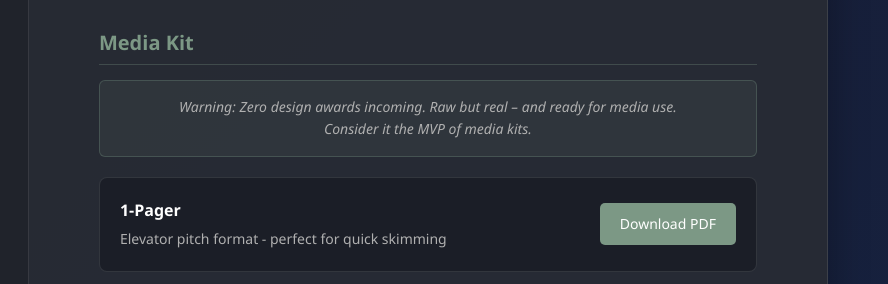
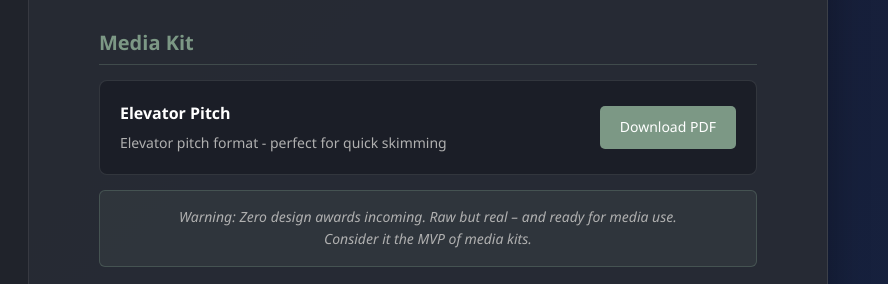
Before and after one commit to adamkorga/adamkorga.github.io, a plain HTML site: page index.html in a window 1280 px wide. Both pictures are taken after a click on the button "MEDIA KIT". Shown: the part 414-698 px from the top of the page, 392-1280 px from the left. Drawn offline with Linux system fonts and the light colour scheme.

Commit message:
Added landing page and better quick pitch

```diff
--- a/index.html
+++ b/index.html
@@ -291,18 +291,20 @@
 
                             <div class="download-section">
                                 <h3>Media Kit</h3>
-                                <div class="media-disclaimer">
-                                    <p><em>Warning: Zero design awards incoming. Raw but real – and ready for media use.<br/>
-                                        Consider it the MVP of media kits.
-                                    </em></p>
-                                </div>
+
                                 <div class="download-items">
                                     <div class="download-item">
                                         <div class="download-info">
-                                            <h4>1-Pager</h4>
+                                            <h4>Elevator Pitch</h4>
                                             <p>Elevator pitch format - perfect for quick skimming</p>
                                         </div>
-                                        <a href="downloads/media_kit_1page.pdf" class="download-button" download target="_blank">Download PDF</a>
+                                        <a href="downloads/media_quick_pitch.pdf" class="download-button" download target="_blank">Download PDF</a>
+                                    </div>
+
+                                    <div class="media-disclaimer">
+                                        <p><em>Warning: Zero design awards incoming. Raw but real – and ready for media use.<br/>
+                                            Consider it the MVP of media kits.
+                                        </em></p>
                                     </div>
                                     <div class="download-item">
                                         <div class="download-info">
```
Also changed, not shown: signup.html (added), 2 other files.
